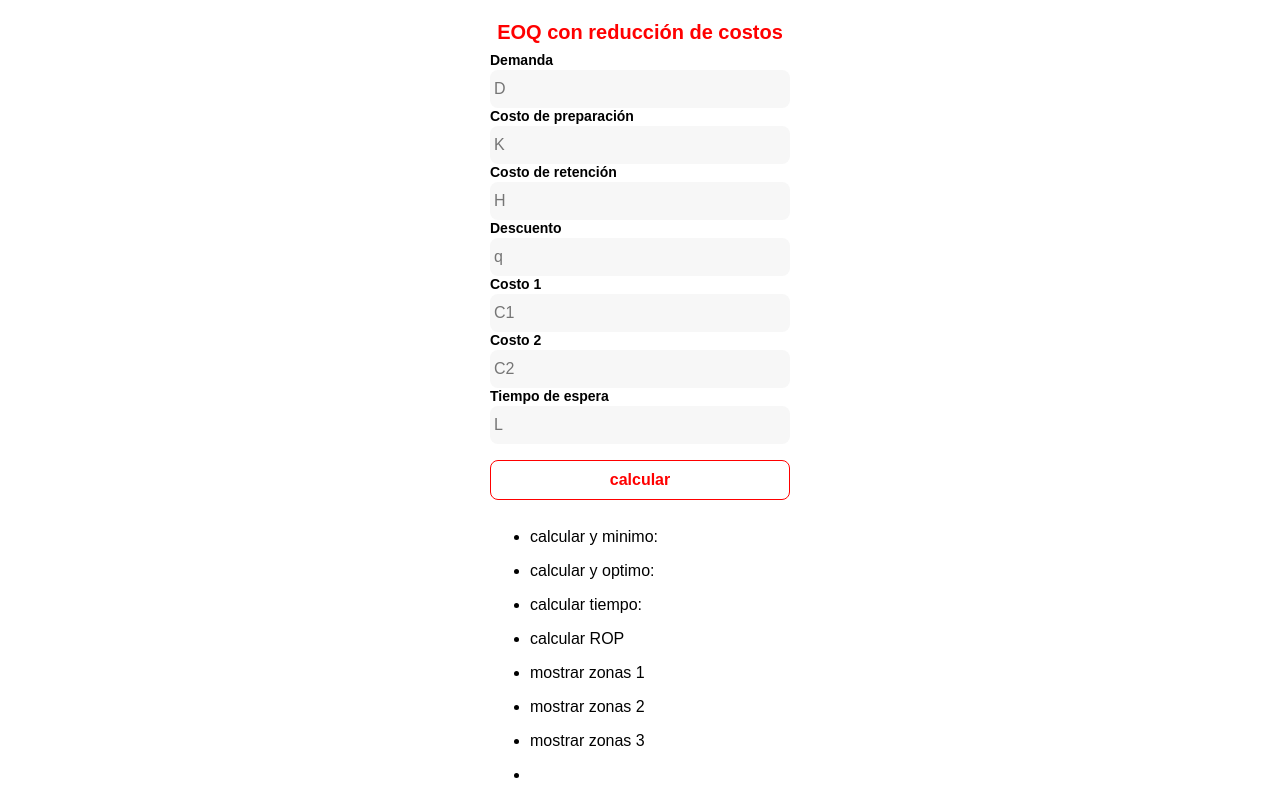
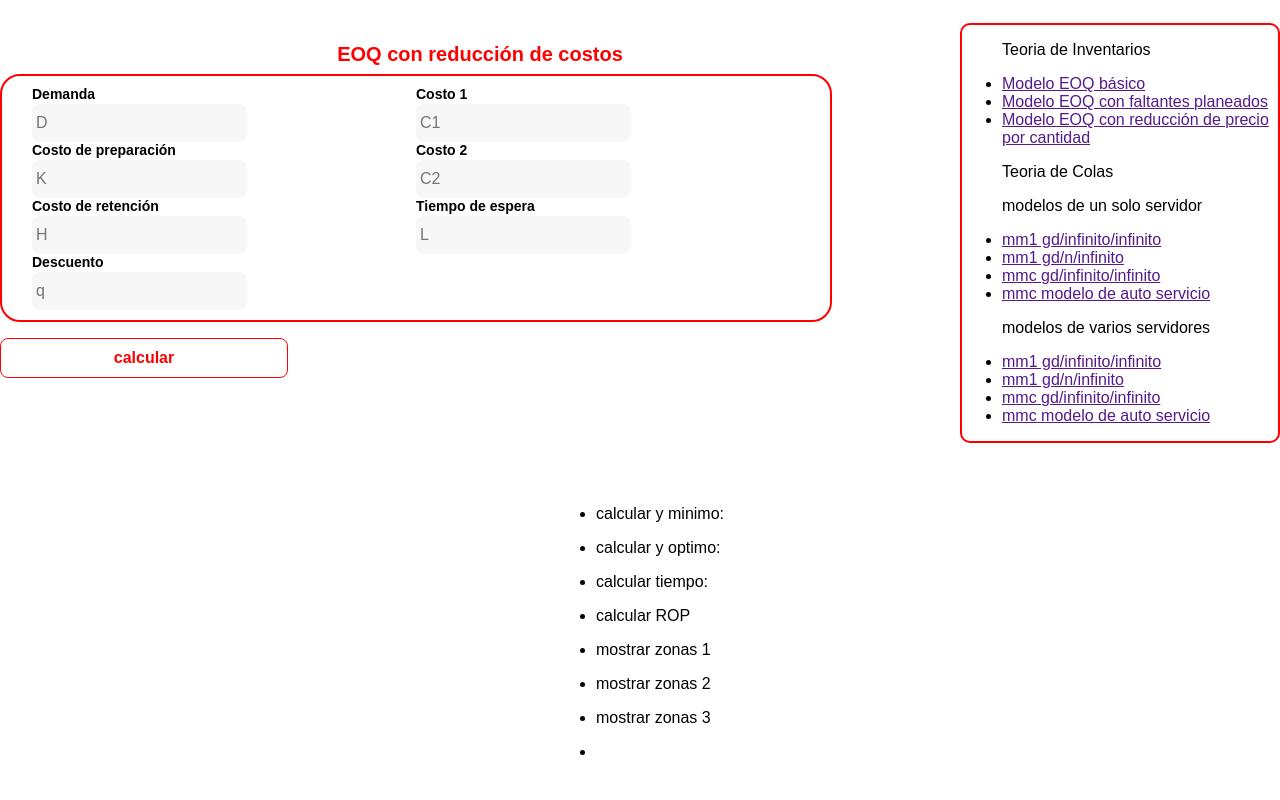
Before and after one commit to pedroanze/project-operativa, a plain HTML site: page html/teoria-inventarios/eoq-reducccion.html in a window 1280 px wide. Drawn offline with Linux system fonts and the light colour scheme.

Commit message:
implementacion del aside y responsive

```diff
--- a/css/style-teoria-de-colas/eoq-reduccion.css
+++ b/css/style-teoria-de-colas/eoq-reduccion.css
@@ -18,31 +18,30 @@ body {
     height: 100vh;
     display: grid;
     place-items: center;
+
+}
+.conteiner-primary{
+    display: grid;
+    grid-template-columns: 3fr 1fr;
 }
 .form-conteiner{
+
+    width: 80%;
     display: grid;
-    grid-template-rows: auto 1fr auto;
-    width: 300px;
-}
-.logo {
-    width: 150px;
-    margin-bottom: 48px;
-    justify-self: center;
-    display: none;
+    grid-template-columns: repeat(2, 1fr);
+    border: 2px solid var(--red);
+    border-radius: 20px;
+    padding: 10px 30px 10px 30px;
 
 }
+
 .form {
     display: flex;
     flex-direction: column;
     margin-bottom: 12px;
+
 }
-form a{
-    color: var(--red);
-    font-size: var(--sm);
-    text-align: center;
-    text-decoration: none;
-    margin-bottom: 52px;
-}
+
 .titulo{
     font-size: var(--lg);
     color: var(--red);
@@ -51,9 +50,11 @@ form a{
     text-align: center;
 }
 .label {
+    display: flex;
     font-size: var(--sm);
     font-weight: bold;
     margin-bottom: 2px;
+    align-items: center;
 }
 .input{
     background-color: var(--text-input-field);
@@ -70,7 +71,7 @@ form a{
     border: none;
     border-radius: 8px;
     color: var(--white);
-    width: 100%;
+    width: 30%;
     text-align: center;
     cursor: pointer;
     font-size: var(--md);
@@ -85,7 +86,7 @@ form a{
     border-radius: 8px;
     border: 1px solid var(--red);
     color: var(--red);
-    width: 100%;
+
     cursor: pointer;
     font-size: var(--md);
     font-weight: bold;
@@ -97,12 +98,26 @@ form a{
     margin-bottom: 30px;
 }
 
-@media (max-width:640px) {
-    .logo{
-        display: block;
+.aside{
+    border: 2px solid var(--red);
+    border-radius: 10px;
+}
+
+@media (max-width:700px) {
+    .conteiner-primary{
+        display: flex;
     }
+    .form-conteiner{
+        display: flex;
+        flex-direction: column;
+    }
+
+    .aside{
+        display: none;
+    }
+
     .secondary-button{
-        width: inherit;
+        width: 80%;
 
         bottom: 0;
         margin-bottom: 16px;
--- a/html/teoria-inventarios/eoq-reducccion.html
+++ b/html/teoria-inventarios/eoq-reducccion.html
@@ -10,10 +10,13 @@
 <body>
 
     <div class ="menu">
-        <div class = "form-conteiner">
+
+        <div class="conteiner-primary">
+
+            <form action="/" class = "form">
                 <p class="titulo">EOQ con reducción de costos</p>
-            <img src="https://www.elanet-se.org/wp-content/uploads/2020/11/logo-UCB-TARIJA-414x200.png" alt="logo" class = "logo">
-            <form action="/" class = "form">
+                <div class="form-conteiner">
+                    <div class="grid">
                         <label for="number" class = "label">Demanda</label>
                         <input type="number" placeholder="D" class = "input" id="demanda">
 
@@ -26,6 +29,9 @@
                         <label for="number" class = "label">Descuento</label>
                         <input type="number" placeholder="q" class = "input" id ="q">
 
+                    </div>
+
+                    <div class="grid">
                         <label for="number" class = "label">Costo 1</label>
                         <input type="number" placeholder="C1" class = "input" id="c1">
 
@@ -34,9 +40,63 @@
 
                         <label for="number" class = "label">Tiempo de espera</label>
                         <input type="number" placeholder="L" class = "input" id="l">
+                    </div>
+
+                </div>
 
                 <input type= "button" id="resultado" class="primary-button secondary-button" value="calcular">
             </form>
+
+            <aside class="aside">
+                <div>
+                    <ul>
+                        <p>Teoria de Inventarios</p>
+                        <li>
+                            <a href="">Modelo EOQ básico</a>
+                        </li>
+                        <li>
+                            <a href="">Modelo EOQ con faltantes planeados</a>
+                        </li>
+                        <li>
+                            <a href="">Modelo EOQ con reducción de precio por cantidad</a>
+                        </li>
+                        <p>Teoria de Colas</p>
+                        <p>modelos de un solo servidor</p>
+                        <li>
+                            <a href="">mm1 gd/infinito/infinito</a>
+                        </li>
+                        <li>
+                            <a href="">mm1 gd/n/infinito</a>
+                        </li>
+                        <li>
+                            <a href="">mmc gd/infinito/infinito</a>
+                        </li>
+                        <li>
+                            <a href="">mmc modelo de auto servicio</a>
+                        </li>
+                        <p>modelos de varios servidores</p>
+                        <li>
+                            <a href="">mm1 gd/infinito/infinito</a>
+                        </li>
+                        <li>
+                            <a href="">mm1 gd/n/infinito</a>
+                        </li>
+                        <li>
+                            <a href="">mmc gd/infinito/infinito</a>
+                        </li>
+                        <li>
+                            <a href="">mmc modelo de auto servicio</a>
+                        </li>
+
+                    </ul>
+                </div>
+
+            </aside>
+
+
+
+        </div>
+
         <div>
             <ul>
                 <li>
@@ -66,6 +126,10 @@
             </ul>
         </div>
 
+    </div>
+
+
+
 
         <script src="/js/js-teoria-de-colas/oeq-reduccion.js">
 
```
Lines whose indentation alone changed are shown as unchanged.
